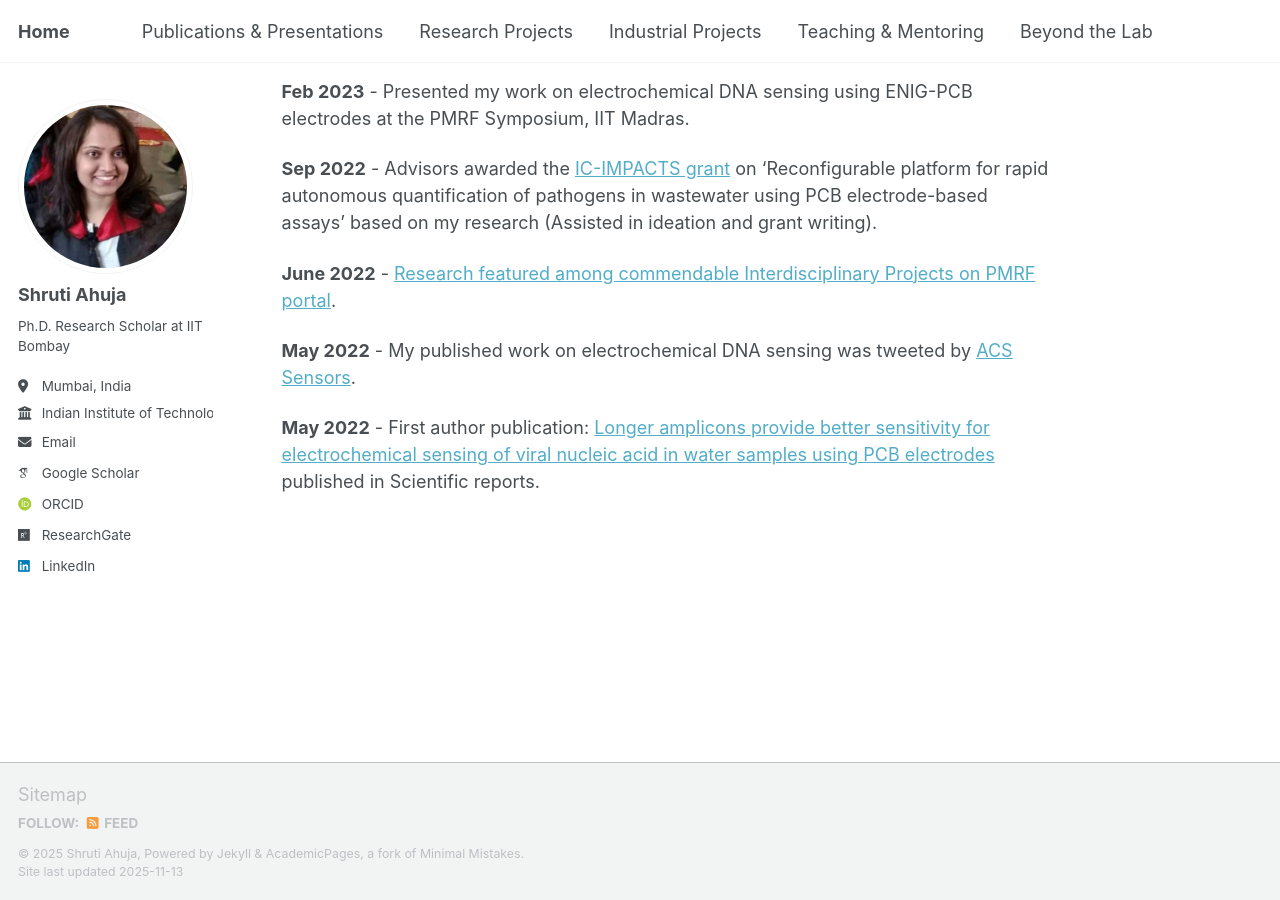
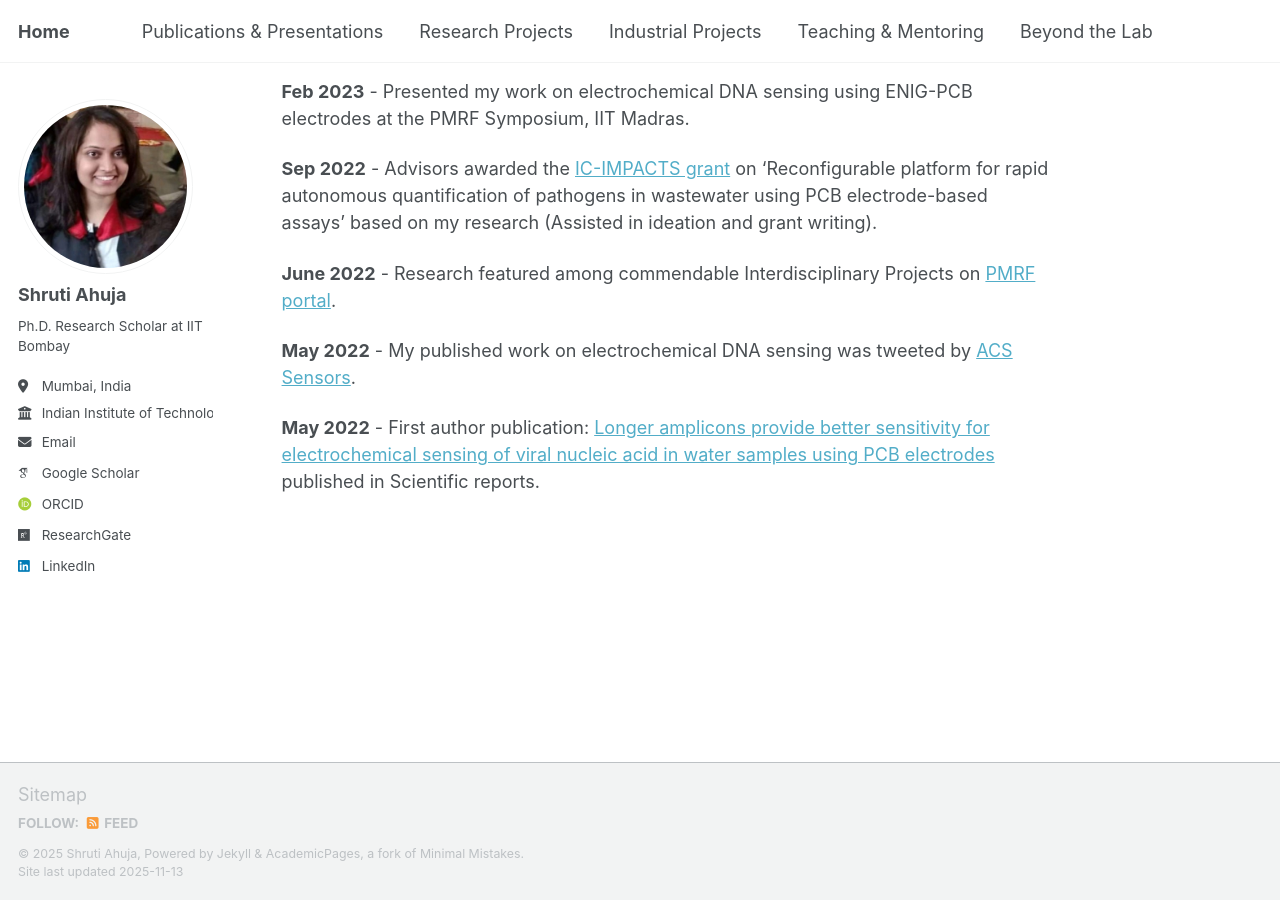
Before and after one commit to shrutiahuja/shrutiahuja.github.io, a Jekyll site: the page built from _pages/about.md, in a window 1280 px wide and 900 px high, scrolled down 3352 px. Built offline with Jekyll 4.4.1, drawn with Linux system fonts in a browser that asks for light colours; some web fonts are replaced; a script that is not in the unit is left out; a file with an impossible date is left out.

```diff
--- a/_pages/about.md
+++ b/_pages/about.md
@@ -73,7 +73,7 @@ I enjoy tinkering, designing prototypes on CAD softwares and 3D-printing. I love
 
 **Sep 2022**  - Advisors awarded the [IC-IMPACTS grant](https://ic-impacts.com/reconfigurable-platform-for-rapid-autonomous-quantification-of-pathogens-in-wastewater-using-pcb-electrode-based-assays/) on 'Reconfigurable platform for rapid autonomous quantification of pathogens in wastewater using PCB electrode-based assays' based on my research (Assisted in ideation and grant writing).
 
-**June 2022** - [Research featured among commendable Interdisciplinary Projects on PMRF portal](https://www.pmrf.in/10-id-commendable-research-works).
+**June 2022** - Research featured among commendable Interdisciplinary Projects on [PMRF portal](https://www.pmrf.in/10-id-commendable-research-works).
 
 **May 2022**  - My published work on electrochemical DNA sensing was tweeted by [ACS Sensors](https://x.com/ACS_Sensors/status/1531616484702707714?ref_src=twsrc%5Etfw).
 
```
